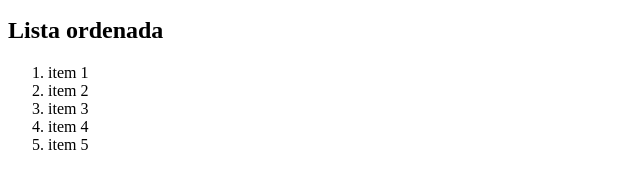
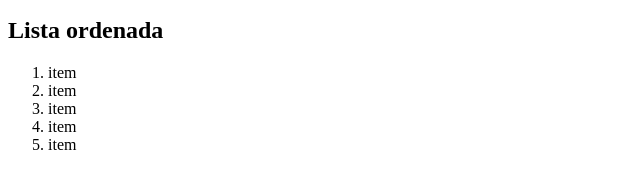
Before and after one commit to vmagalhaez/cursoHTML, a plain HTML site: page listas.html in a window 1280 px wide. Shown: the part 272-460 px from the top of the page, 0-640 px from the left. Drawn offline with Linux system fonts and the light colour scheme.

Commit message:
editando listas

```diff
--- a/listas.html
+++ b/listas.html
@@ -30,11 +30,11 @@
 
     <h2>Lista ordenada</h2>
     <ol>
-        <li>item 1</li>
-        <li>item 2</li>
-        <li>item 3</li>
-        <li>item 4</li>
-        <li>item 5</li>
+        <li>item</li>
+        <li>item</li>
+        <li>item</li>
+        <li>item</li>
+        <li>item</li>
     </ol>
 
 
```
